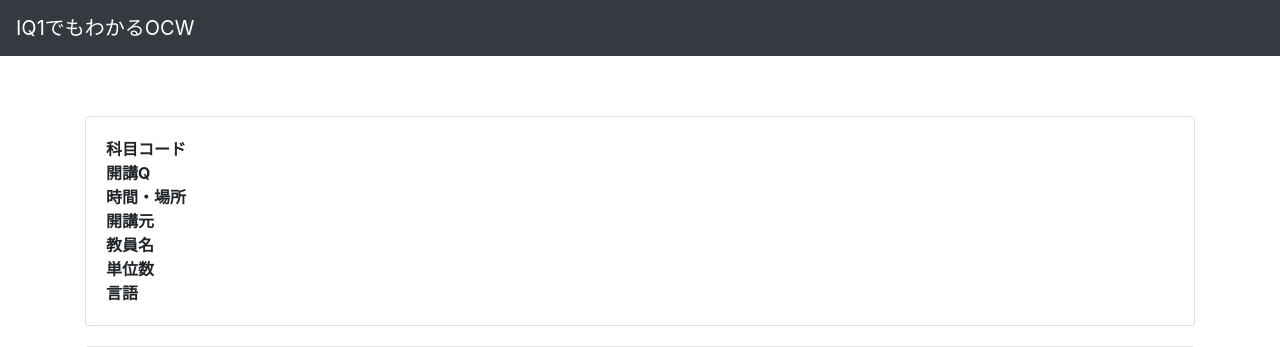
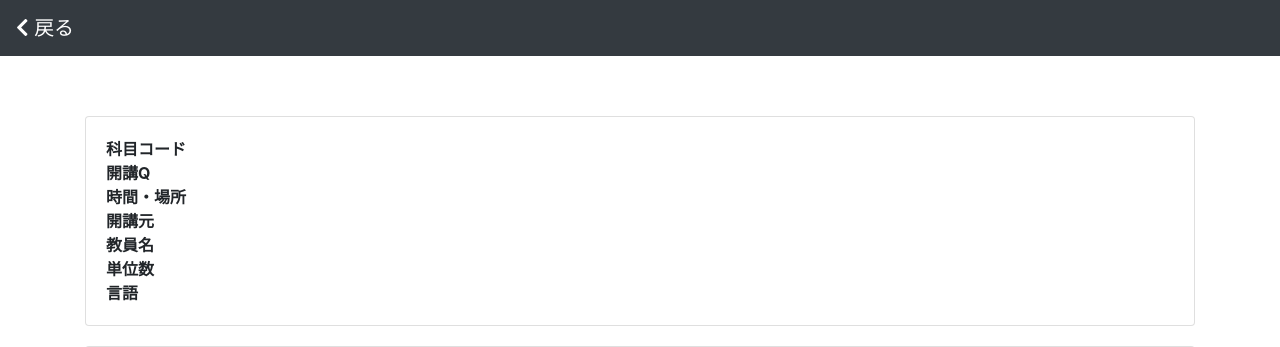
Before and after one commit to IQ1-ITSP/OCW4IQ1, a Django app: template templates/lecture.html in a window 1280 px wide. Shown: the top 347 px of the page. Run offline with Django 3.2, Linux system fonts and the light colour scheme; the template is opened without the code that fills it, so the values that code supplies are empty; some libraries are stand-ins or nearby versions.

Commit message:
refs #17: 戻るボタンを実装

```diff
--- a/OCW/views.py
+++ b/OCW/views.py
@@ -83,6 +83,7 @@ def search_and_result(request):
         'result_content' : result_content,
         'series_list' : series_list,
         'opening_department_list' : opening_department_list,
+        'lectureName' : lecname,
         }
     return render(request, 'searchAndResult.html', d)
 
--- a/templates/base.html
+++ b/templates/base.html
@@ -12,15 +12,11 @@
         <script src="https://code.jquery.com/jquery-3.3.1.slim.min.js" integrity="sha384-q8i/X+965DzO0rT7abK41JStQIAqVgRVzpbzo5smXKp4YfRvH+8abtTE1Pi6jizo" crossorigin="anonymous"></script>
         <script src="https://cdnjs.cloudflare.com/ajax/libs/popper.js/1.14.3/umd/popper.min.js" integrity="sha384-ZMP7rVo3mIykV+2+9J3UJ46jBk0WLaUAdn689aCwoqbBJiSnjAK/l8WvCWPIPm49" crossorigin="anonymous"></script>
         <script src="https://stackpath.bootstrapcdn.com/bootstrap/4.1.2/js/bootstrap.min.js" integrity="sha384-o+RDsa0aLu++PJvFqy8fFScvbHFLtbvScb8AjopnFD+iEQ7wo/CG0xlczd+2O/em" crossorigin="anonymous"></script>
+        <link rel="stylesheet" href="https://use.fontawesome.com/releases/v5.5.0/css/all.css" integrity="sha384-B4dIYHKNBt8Bc12p+WXckhzcICo0wtJAoU8YZTY5qE0Id1GSseTk6S+L3BlXeVIU" crossorigin="anonymous">
         {% block header %}
         {% endblock %}
     </head>
     <body>
-        <nav class="navbar navbar-expand-lg navbar-dark bg-dark fixed-top">
-            <!-- navbar-dark : 文字色白 , bg-dark : 背景黒 -->
-            <a class="navbar-brand" href="/">IQ1でもわかるOCW</a>
-            <!-- TODO 必要ならばトグルメニューを追加 -->
-        </nav>
         {% block body %}
         {% endblock %}
     </body>
--- a/templates/department.html
+++ b/templates/department.html
@@ -11,6 +11,12 @@
 {% endblock %}
 
 {% block body %}
+
+        <nav class="navbar navbar-expand-lg navbar-dark bg-dark fixed-top">
+            <!-- navbar-dark : 文字色白 , bg-dark : 背景黒 -->
+            <a class="navbar-brand" href="/">IQ1でもわかるOCW</a>
+            <!-- TODO 必要ならばトグルメニューを追加 -->
+        </nav>
 
         <div class="container">
             <div class="pt-5 pb-5">
--- a/templates/lecture.html
+++ b/templates/lecture.html
@@ -10,6 +10,12 @@
 {% endblock %}
 
 {% block body %}
+
+        <nav class="navbar navbar-expand-lg navbar-dark bg-dark fixed-top">
+            <!-- navbar-dark : 文字色白 , bg-dark : 背景黒 -->
+            <div class="navbar-brand" onclick="history.back()" style="cursor: pointer;"><i class='fas fa-chevron-left'></i> 戻る</div>
+            <!-- TODO 必要ならばトグルメニューを追加 -->
+        </nav>
 
         <div class="container">
             <div class="pt-5 pb-5">
--- a/templates/searchAndResult.html
+++ b/templates/searchAndResult.html
@@ -10,6 +10,12 @@
 {% endblock %}
 
 {% block body %}
+
+        <nav class="navbar navbar-expand-lg navbar-dark bg-dark fixed-top">
+            <!-- navbar-dark : 文字色白 , bg-dark : 背景黒 -->
+            <a class="navbar-brand" href="/">IQ1でもわかるOCW</a>
+            <!-- TODO 必要ならばトグルメニューを追加 -->
+        </nav>
 
         <div class="container">
             <div class="pt-5 pb-5">
--- a/templates/topPage.html
+++ b/templates/topPage.html
@@ -5,6 +5,12 @@ IQ1でもわかるOCW
 {% endblock %}
 
 {% block body %}
+
+        <nav class="navbar navbar-expand-lg navbar-dark bg-dark fixed-top">
+            <!-- navbar-dark : 文字色白 , bg-dark : 背景黒 -->
+            <a class="navbar-brand" href="/">IQ1でもわかるOCW</a>
+            <!-- TODO 必要ならばトグルメニューを追加 -->
+        </nav>
 
         <div class="container">
             <div class="pt-5 pb-5">
```
Also changed, not shown: OCW/static/css/lecture.css (line endings or trailing spaces).
